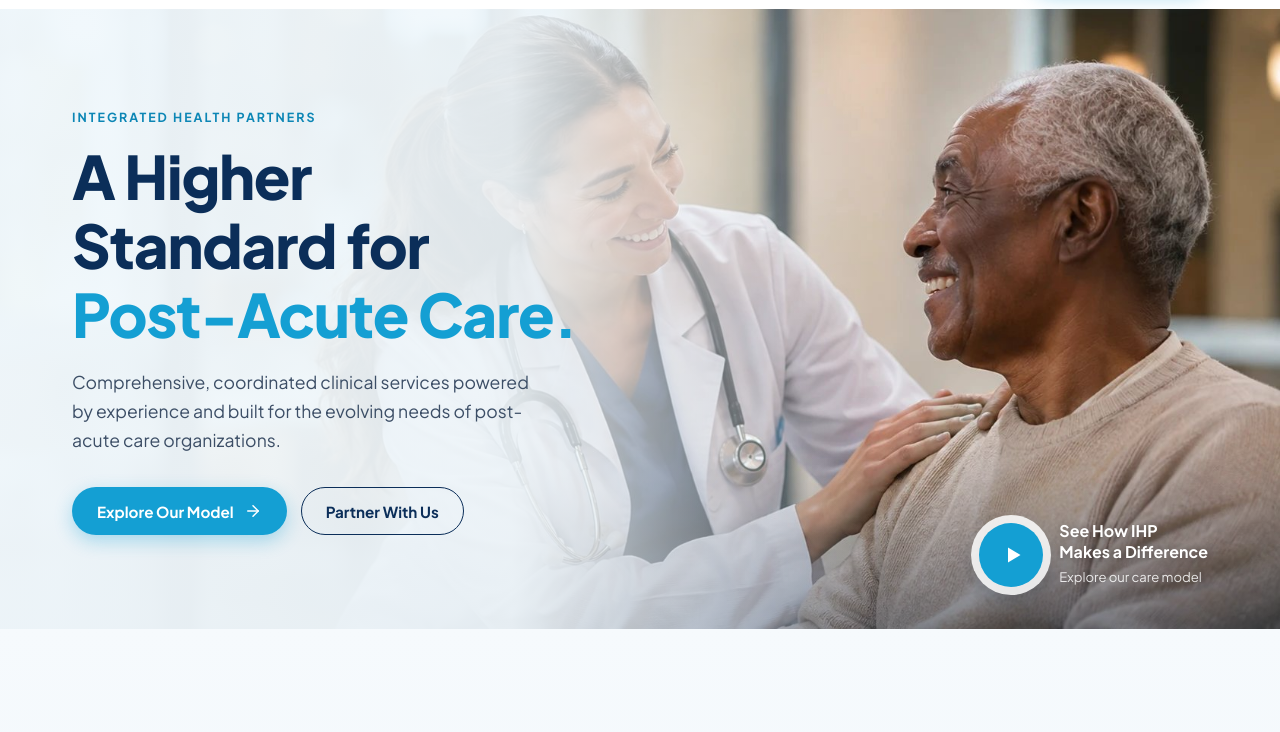
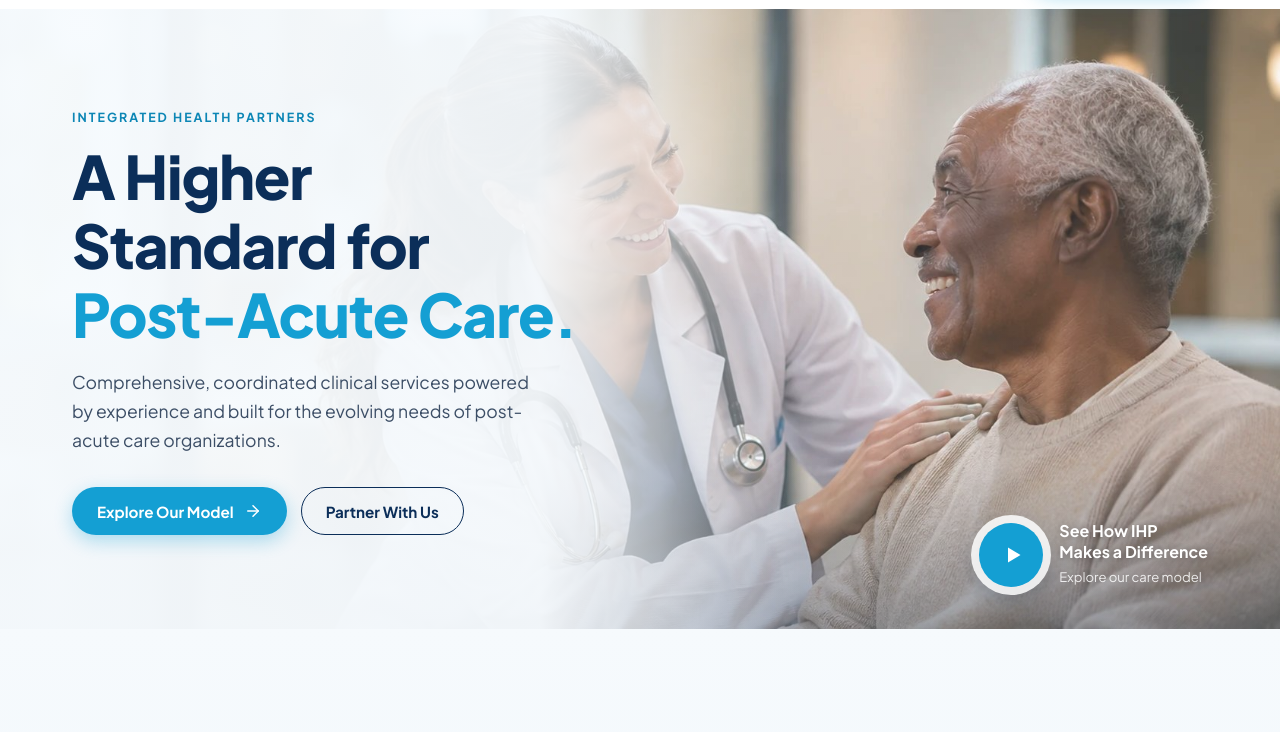
Before and after one commit to remitaylor/SNF-Provider-Site, a plain HTML site: page index.html in a window 1280 px wide. Shown: the part 68-800 px from the top of the page. Drawn offline with Linux system fonts and the light colour scheme.

Commit message:
Improve hero text legibility with a soft white wash
Add a near-opaque light wash behind the hero copy that fades out toward
the photo (tied to the text column so it works at every width), soften
the photo slightly, and blend the photo's left edge on wide screens.

Co-Authored-By: Claude Opus 5.5 <noreply@anthropic.com>
Claude-Session: https://claude.ai/code/session_013bQt8Q2fy5WLizsYYPtEkS

```diff
--- a/assets/css/styles.css
+++ b/assets/css/styles.css
@@ -191,19 +191,27 @@ ul { margin: 0; padding: 0; }
 .hero-photo img { width: 100%; height: 100%; object-fit: cover; object-position: 78% 30%; }
 .hero-photo::before {
   content: ""; position: absolute; inset: 0; z-index: 1;
-  background: linear-gradient(90deg, rgba(241,248,252,.97) 0%, rgba(241,248,252,.9) 28%, rgba(241,248,252,.55) 42%, rgba(241,248,252,0) 55%),
-              linear-gradient(0deg, rgba(8,34,63,.4) 0%, rgba(8,34,63,0) 30%);
+  background: linear-gradient(0deg, rgba(8,34,63,.35) 0%, rgba(8,34,63,0) 28%);
+}
+/* White wash behind the copy so headline, text and buttons stay legible */
+.hero::after {
+  content: ""; position: absolute; inset: 0; z-index: 1; pointer-events: none;
+  background:
+    linear-gradient(90deg,
+      rgba(247,251,254,.97) 0%,
+      rgba(247,251,254,.94) max(540px, calc(50% - 110px)),
+      rgba(247,251,254,.6) max(660px, calc(50% + 10px)),
+      rgba(247,251,254,0) max(800px, calc(50% + 150px))),
+    linear-gradient(0deg, rgba(232,243,250,.18), rgba(232,243,250,.18));
 }
 .hero-grid { position: relative; z-index: 2; display: flex; align-items: center; min-height: min(620px, 80vh); padding-block: 64px; }
 .hero-copy { max-width: 520px; }
 .hero h1 .accent { white-space: nowrap; }
 @media (min-width: 1600px) {
-  .hero-photo { left: auto; width: 76%; }
-  .hero-photo::before { background: linear-gradient(90deg, #eef6fb 0%, rgba(241,248,252,.6) 12%, rgba(241,248,252,0) 30%), linear-gradient(0deg, rgba(8,34,63,.4) 0%, rgba(8,34,63,0) 30%); }
+  .hero-photo { left: auto; width: 76%; -webkit-mask-image: linear-gradient(90deg, transparent 0%, #000 22%); mask-image: linear-gradient(90deg, transparent 0%, #000 22%); }
 }
 @media (min-width: 961px) and (max-width: 1280px) {
   .hero-photo img { object-position: 100% 30%; }
-  .hero-photo::before { background: linear-gradient(90deg, rgba(241,248,252,.97) 0%, rgba(241,248,252,.92) 40%, rgba(241,248,252,.5) 55%, rgba(241,248,252,0) 68%), linear-gradient(0deg, rgba(8,34,63,.4) 0%, rgba(8,34,63,0) 30%); }
   .hero-copy { max-width: 470px; }
 }
 .hero h1 { margin-bottom: 20px; font-size: clamp(2.4rem, 5vw, 3.75rem); }
@@ -655,6 +663,7 @@ ul { margin: 0; padding: 0; }
 
   .hero { display: flex; flex-direction: column-reverse; }
   .hero-photo { position: relative; width: 100%; height: 340px; }
+  .hero::after { display: none; }
   .hero-photo::before { background: linear-gradient(0deg, rgba(8,34,63,.5) 0%, rgba(8,34,63,0) 45%); }
   .hero-grid { min-height: 0; padding-block: 48px 40px; position: static; }
   .hero-badge { bottom: 24px; left: var(--gutter); right: auto; }
```
